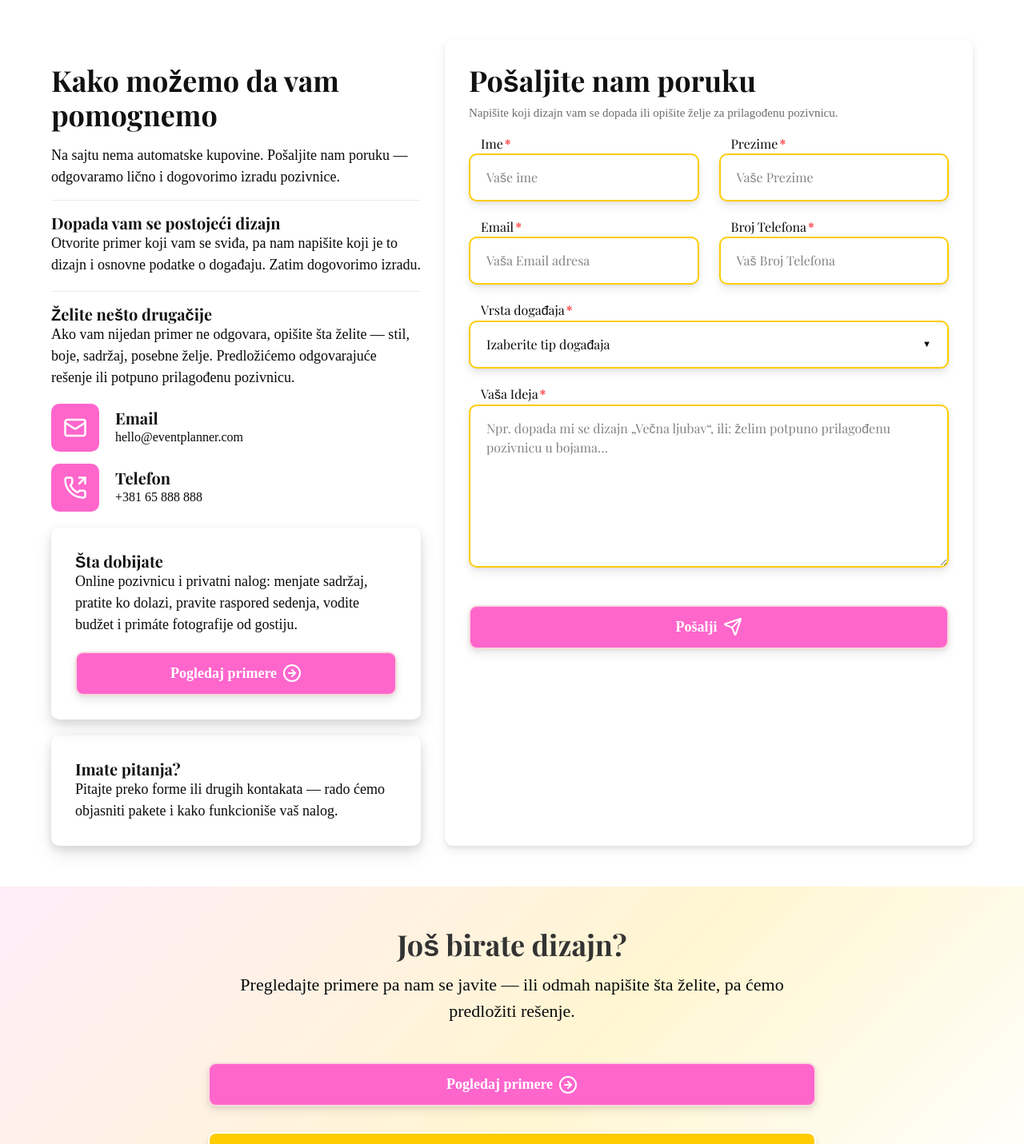
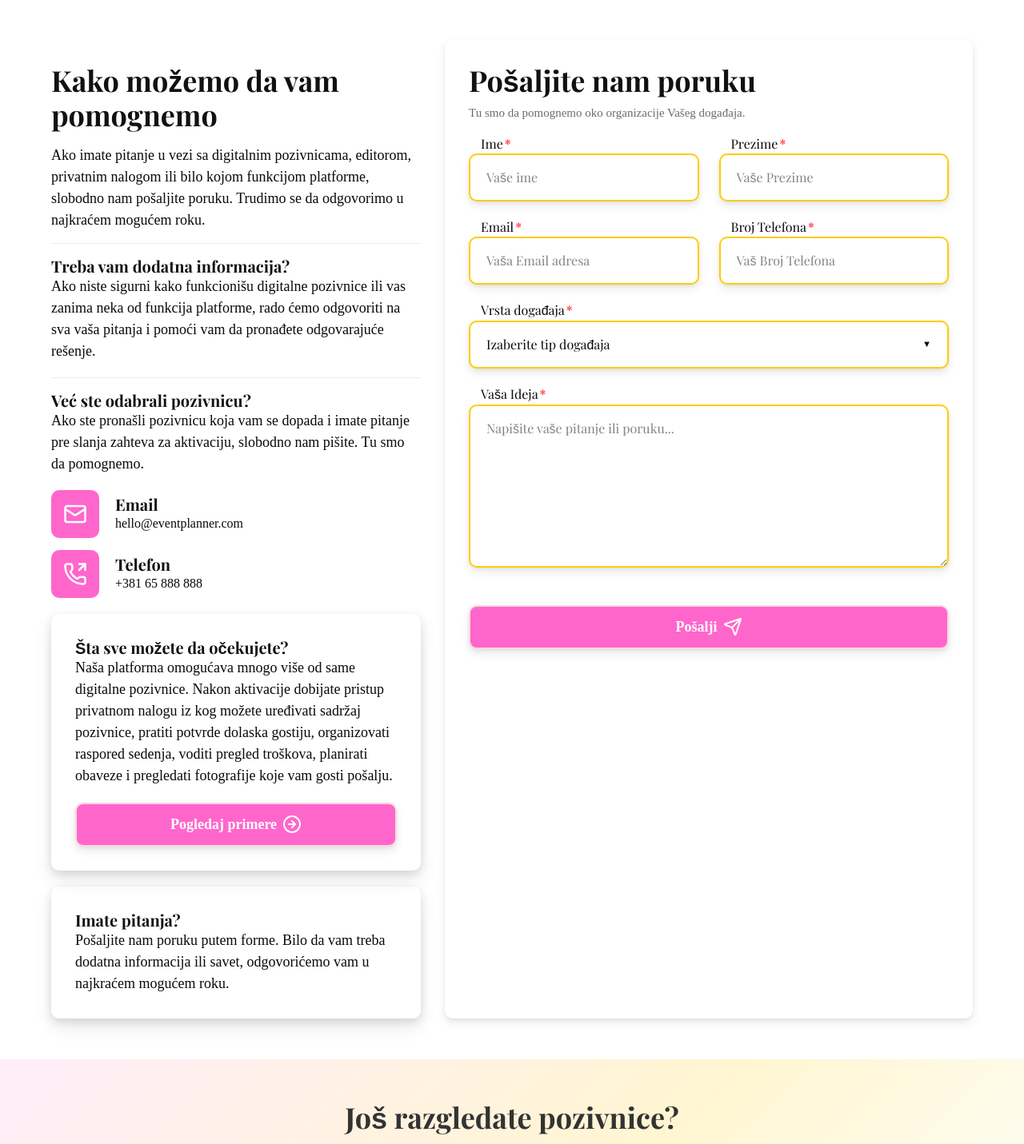
Before and after one commit to sajtpozivnice-hash/pozivnice-main, a Next.js app in the folder vencanja-main/: page /kontakt in a window 1280 px wide. Shown: the part 482-1913 px from the top of the page at 80% size. Built offline with nearby package versions, Linux system fonts and the light colour scheme; a web font is replaced by a local one.

Commit message:
adjusted text

```diff
--- a/vencanja-main/app/kontakt/ContactContent.tsx
+++ b/vencanja-main/app/kontakt/ContactContent.tsx
@@ -24,28 +24,24 @@ const ContactContent = () => {
           <div className={styles.infoContainerInner}>
             <Heading>Kako možemo da vam pomognemo</Heading>
             <Paragraph center={false}>
-              Na sajtu nema automatske kupovine. Pošaljite nam poruku — odgovaramo
-              lično i dogovorimo izradu pozivnice.
+            Ako imate pitanje u vezi sa digitalnim pozivnicama, editorom, privatnim nalogom ili bilo kojom funkcijom platforme, slobodno nam pošaljite poruku. Trudimo se da odgovorimo u najkraćem mogućem roku.
             </Paragraph>
 
             <div className={styles.scenario}>
               <Heading variant={HeadingVariant.H3} className={styles.smallHeading}>
-                Dopada vam se postojeći dizajn
+              Treba vam dodatna informacija?
               </Heading>
               <Paragraph center={false}>
-                Otvorite primer koji vam se sviđa, pa nam napišite koji je to
-                dizajn i osnovne podatke o događaju. Zatim dogovorimo izradu.
+              Ako niste sigurni kako funkcionišu digitalne pozivnice ili vas zanima neka od funkcija platforme, rado ćemo odgovoriti na sva vaša pitanja i pomoći vam da pronađete odgovarajuće rešenje.
               </Paragraph>
             </div>
 
             <div className={styles.scenario}>
               <Heading variant={HeadingVariant.H3} className={styles.smallHeading}>
-                Želite nešto drugačije
+              Već ste odabrali pozivnicu?
               </Heading>
               <Paragraph center={false}>
-                Ako vam nijedan primer ne odgovara, opišite šta želite — stil,
-                boje, sadržaj, posebne želje. Predložićemo odgovarajuće rešenje
-                ili potpuno prilagođenu pozivnicu.
+              Ako ste pronašli pozivnicu koja vam se dopada i imate pitanje pre slanja zahteva za aktivaciju, slobodno nam pišite. Tu smo da pomognemo.
               </Paragraph>
             </div>
 
@@ -118,11 +114,9 @@ const ContactContent = () => {
           </div>
           <div className={styles.info}>
             <div>
-              <Heading variant={HeadingVariant.H3}>Šta dobijate</Heading>
+              <Heading variant={HeadingVariant.H3}>Šta sve možete da očekujete?</Heading>
               <Paragraph center={false}>
-                Online pozivnicu i privatni nalog: menjate sadržaj, pratite ko
-                dolazi, pravite raspored sedenja, vodite budžet i primáte
-                fotografije od gostiju.
+              Naša platforma omogućava mnogo više od same digitalne pozivnice. Nakon aktivacije dobijate pristup privatnom nalogu iz kog možete uređivati sadržaj pozivnice, pratiti potvrde dolaska gostiju, organizovati raspored sedenja, voditi pregled troškova, planirati obaveze i pregledati fotografije koje vam gosti pošalju.
               </Paragraph>
               <Button
                 onClick={() => router.push("/pozivnice")}
@@ -136,8 +130,7 @@ const ContactContent = () => {
             <div>
               <Heading variant={HeadingVariant.H3}>Imate pitanja?</Heading>
               <Paragraph center={false}>
-                Pitajte preko forme ili drugih kontakata — rado ćemo objasniti
-                pakete i kako funkcioniše vaš nalog.
+              Pošaljite nam poruku putem forme. Bilo da vam treba dodatna informacija ili savet, odgovorićemo vam u najkraćem mogućem roku.
               </Paragraph>
             </div>
           </div>
--- a/vencanja-main/app/kontakt/ContactHero.tsx
+++ b/vencanja-main/app/kontakt/ContactHero.tsx
@@ -25,9 +25,7 @@ const ContactHero = () => {
             ease: [0.25, 0.46, 0.45, 0.94],
           }}
         >
-          Dopada vam se neki od naših dizajna? Ili želite potpuno jedinstvenu
-          pozivnicu? Pišite nam — zajedno dogovorimo šta vam treba.
-        </motion.p>
+Tu smo da odgovorimo na sva vaša pitanja u vezi sa digitalnim pozivnicama, funkcijama platforme i načinom korišćenja. Pišite nam – rado ćemo pomoći.        </motion.p>
       </div>
     </div>
   );
--- a/vencanja-main/app/kontakt/page.tsx
+++ b/vencanja-main/app/kontakt/page.tsx
@@ -13,9 +13,9 @@ const Kontakt = () => {
       <ContactHero />
       <ContactContent />
       <Cta
-        title="Još birate dizajn?"
-        description="Pregledajte primere pa nam se javite — ili odmah napišite šta želite, pa ćemo predložiti rešenje."
-        primaryLabel="Pogledaj primere"
+        title="Još razgledate pozivnice?"
+        description="Pregledajte našu kolekciju digitalnih pozivnica za venčanja, rođendane i krštenja. Isprobajte editor, pronađite dizajn koji vam najviše odgovara."
+        primaryLabel="Pogledajte pozivnice"
         primaryHref="/pozivnice"
         secondaryLabel="Cenovnik"
         secondaryHref="/#cenovnik"
--- a/vencanja-main/components/ContactPageForm/ContactPageForm.tsx
+++ b/vencanja-main/components/ContactPageForm/ContactPageForm.tsx
@@ -128,8 +128,7 @@ const ContactPageForm: FC<InviteContactFormProps> = ({ config = null }) => {
       <div>
         <Heading>Pošaljite nam poruku</Heading>
         <p className={styles.formIntro}>
-          Napišite koji dizajn vam se dopada ili opišite želje za prilagođenu
-          pozivnicu.
+        Tu smo da pomognemo oko organizacije Vašeg događaja.
         </p>
       </div>
       <form
@@ -299,7 +298,7 @@ const ContactPageForm: FC<InviteContactFormProps> = ({ config = null }) => {
             value={formData.message}
             className={styles.textAreaInput}
             name="message"
-            placeholder="Npr. dopada mi se dizajn „Večna ljubav“, ili: želim potpuno prilagođenu pozivnicu u bojama…"
+            placeholder="Napišite vaše pitanje ili poruku..."
             required={false}
             rows={7}
             onChange={(e) => {
--- a/vencanja-main/components/InstructionsForTemplates/InstructionsForTemplates.tsx
+++ b/vencanja-main/components/InstructionsForTemplates/InstructionsForTemplates.tsx
@@ -17,8 +17,7 @@ const InstructionsForTemplates = () => {
         <div className={styles.titleContainer}>
           <Heading className={styles.heading}>Kako funkcioniše</Heading>
           <Paragraph variant="subtitle">
-            Od izbora dizajna do slanja linka gostima — i dalje sve uređujete
-            sami iz svog naloga.
+          Od izbora pozivnice do slanja gostima – ceo proces je jednostavan i traje svega nekoliko koraka.
           </Paragraph>
         </div>
         <div className={styles.cardsContainer}>
--- a/vencanja-main/components/backoffice/BackofficeShowcase.tsx
+++ b/vencanja-main/components/backoffice/BackofficeShowcase.tsx
@@ -16,12 +16,9 @@ const BackofficeShowcase = () => {
       <div className={styles.header}>
         <p className={styles.eyebrow}>Vaš privatni nalog</p>
         <Heading className={styles.title}>
-          Uz pozivnicu dobijate mesto gde sve uređujete sami
-        </Heading>
+        Sve što vam je potrebno za uređivanje pozivnice i organizaciju događaja nalazi se na jednom mestu.        </Heading>
         <Paragraph variant="subtitle">
-          eVenčanje nije samo lep dizajn na internetu. Dobijate svoj prostor u
-          kojem menjate pozivnicu, pratite goste i vodite organizaciju — bez
-          znanja o pravljenju sajtova.
+        Kupovinom digitalne pozivnice ne dobijate samo moderan dizajn. Dobijate svoj privatni nalog iz kog možete sami da uređujete pozivnicu, pratite goste i organizujete ceo događaj — jednostavno i bez ikakvog tehničkog znanja. Sve izmene koje napravite odmah se prikazuju na vašoj pozivnici, tako da gosti uvek vide najnoviju verziju. Nema ponovnog slanja linka niti čekanja nove verzije pozivnice.
         </Paragraph>
       </div>
 
--- a/vencanja-main/components/cta/Cta.tsx
+++ b/vencanja-main/components/cta/Cta.tsx
@@ -19,9 +19,9 @@ type CtaProps = {
 };
 
 const Cta = ({
-  title = "Spremni za svoju pozivnicu?",
-  description = "Pregledajte primere ili nam opišite šta želite. Javite se preko kontakta — zajedno dogovorimo izradu.",
-  primaryLabel = "Pogledaj primere",
+  title = "Spremni da napravite svoju digitalnu pozivnicu??",
+  description = "Izaberite dizajn, unesite podatke, podesite sve kako Vam odgovara i pošaljite zahtev. Nakon evidentirane uplate dobijate aktivnu pozivnicu koju možete odmah deliti sa gostima i uređivati kad god poželite.",
+  primaryLabel = "Izaberite pozivnicu",
   primaryHref = "/pozivnice",
   secondaryLabel = "Kontaktirajte nas",
   secondaryHref = "/kontakt",
--- a/vencanja-main/components/featuredInvites/FeaturedInvites.tsx
+++ b/vencanja-main/components/featuredInvites/FeaturedInvites.tsx
@@ -38,8 +38,7 @@ const FeaturedInvites = () => {
         <div className={styles.titleContainer}>
           <Heading className={styles.heading}>Istaknute pozivnice</Heading>
           <Paragraph variant="subtitle">
-            Otvorite primer i proverite šta možete da promenite pre nego što nas
-            kontaktirate.
+          Otvorite primer, isprobajte editor i pogledajte koliko lako možete prilagoditi pozivnicu svom događaju.
           </Paragraph>
         </div>
 
--- a/vencanja-main/components/workflow/Workflow.tsx
+++ b/vencanja-main/components/workflow/Workflow.tsx
@@ -12,11 +12,9 @@ const Workflow = () => {
     <div className={styles.wrapper}>
       <Section>
         <div className={styles.header}>
-          <Heading className={styles.title}>Od izbora do organizacije</Heading>
+          <Heading className={styles.title}>Odaberite pozivnicu i podelite je za samo nekoliko koraka</Heading>
           <Paragraph variant="subtitle">
-            Pregledate dizajn, javite nam se i dogovorimo izradu. Kada pozivnica
-            bude spremna, organizujete događaj iz svog naloga.
-          </Paragraph>
+          Digitalna pozivnica je spremna za korišćenje odmah nakon evidentirane uplate. Dobijate svoj jedinstveni link koji možete podeliti sa porodicom i prijateljima putem Vibera, WhatsApp-a, Messengera, SMS-a, e-maila ili društvenih mreža.</Paragraph>
         </div>
 
         <div className={styles.steps}>
```
Also changed, not shown: vencanja-main/components/hero/Hero.tsx (+3 -5 lines), vencanja-main/data/data.ts (+29 -30 lines).
